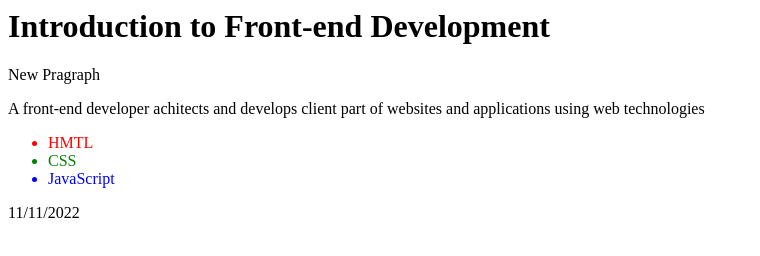
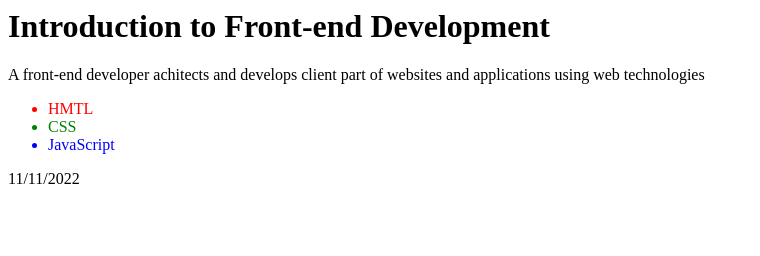
Before and after one commit to Grigoredragos1989/Front-end-development, a plain HTML site: page index.html in a window 1280 px wide. Shown: the whole page, without its empty margins (0-760 px from the left). Drawn offline with Linux system fonts and the light colour scheme.

Commit message:
paragraf inlaturat

```diff
--- a/index.html
+++ b/index.html
@@ -1,5 +1,4 @@
 <h1> Introduction to Front-end Development </h1>
-<p>New Pragraph</p>
 <p> A front-end developer achitects and develops client part of websites and applications using web technologies </p>
 
 <ul>
```
